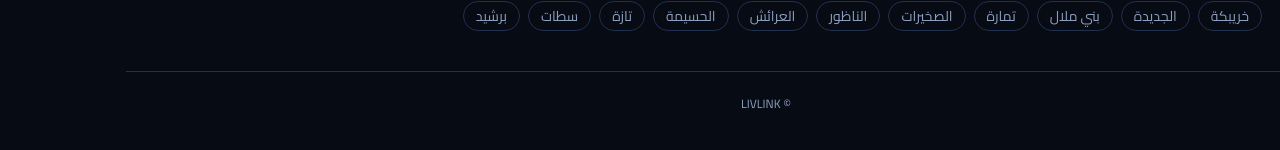
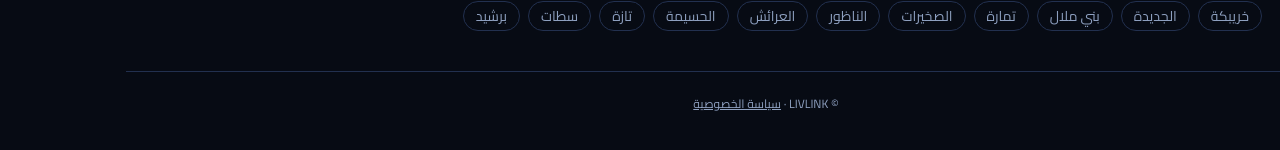
Before and after one commit to mohamedharbaj/livlink-web, a Next.js app: page /ar in a window 1280 px wide. Shown: the part 590-740 px from the top of the page. Built offline with nearby package versions, Linux system fonts and the light colour scheme; no server answers; the database is empty.

Commit message:
Add files via upload

```diff
--- a/app/[lang]/layout.tsx
+++ b/app/[lang]/layout.tsx
@@ -9,7 +9,13 @@ export const dynamicParams = false;
 export const generateStaticParams = () => langs.map((lang) => ({ lang }));
 export function generateMetadata({ params }: { params: { lang: Lang } }): Metadata {
   const t = T[params.lang];
-  return { title: { default: `LIVLINK | ${t.tag}`, template: '%s | LIVLINK' }, description: t.desc };
+  const base = process.env.NEXT_PUBLIC_SITE_URL;
+  return {
+    ...(base ? { metadataBase: new URL(base) } : {}),
+    title: { default: `LIVLINK | ${t.tag}`, template: '%s | LIVLINK' },
+    description: t.desc,
+    openGraph: { title: `LIVLINK | ${t.tag}`, description: t.desc, siteName: 'LIVLINK', type: 'website' },
+  };
 }
 export default function RootLayout({ children, params }: { children: React.ReactNode; params: { lang: Lang } }) {
   const lang = params.lang;
@@ -19,7 +25,12 @@ export default function RootLayout({ children, params }: { children: React.React
         <AuthProvider>
           <Header lang={lang} />
           <main>{children}</main>
-          <footer className="border-t border-line py-6 text-center text-xs text-mute">© LIVLINK</footer>
+          <footer className="border-t border-line py-6 text-center text-xs text-mute">
+            © LIVLINK ·{' '}
+            <a className="underline" href={lang === 'fr' ? 'https://livlink-ma.pages.dev/privacy-fr.html' : 'https://livlink-ma.pages.dev/privacy.html'} target="_blank" rel="noopener noreferrer">
+              {lang === 'fr' ? 'Politique de confidentialité' : 'سياسة الخصوصية'}
+            </a>
+          </footer>
         </AuthProvider>
       </body>
     </html>
```
